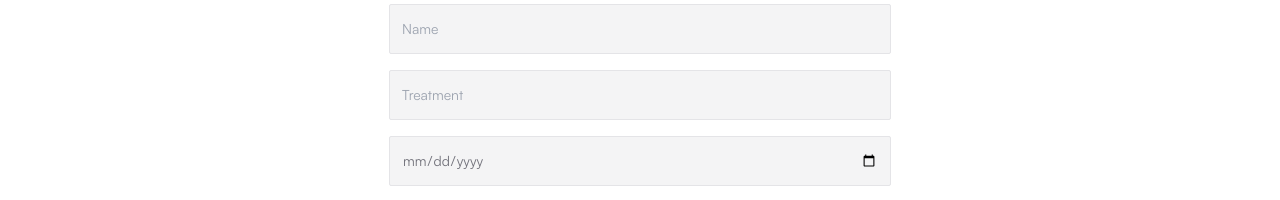
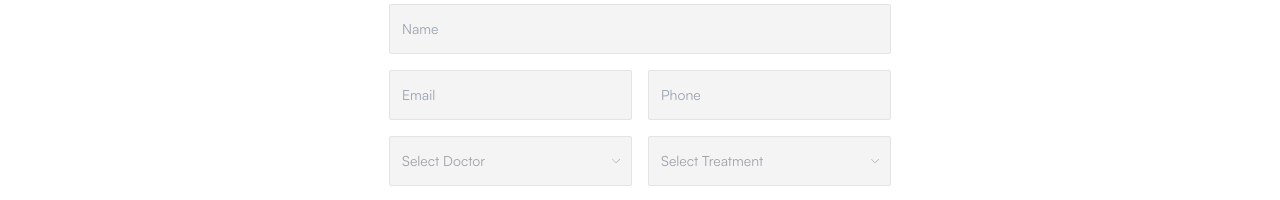
Before and after one commit to BoEain24/clinic_mc6, a React (Vite) app: page /booking in a window 1280 px wide. Shown: the part 581-781 px from the top of the page. Built offline with nearby package versions, Linux system fonts and the light colour scheme.

Commit message:
update UI in booking page

```diff
--- a/src/features/public/pages/Booking/components/BookingForm.jsx
+++ b/src/features/public/pages/Booking/components/BookingForm.jsx
@@ -1,4 +1,5 @@
 import React from "react";
+import { SlArrowDown } from "react-icons/sl";
 
 const BookingForm = () => {
   return (
@@ -9,22 +10,6 @@ const BookingForm = () => {
             className="h-[50px] border w-full px-3 py-2 rounded-sm text-sm border-zinc-200 bg-zinc-100 text-zinc-500 focus-ring-zinc-400 focus:border-zinc-400 "
             type="text"
             placeholder="Name"
-            required
-          />
-        </div>
-        <div>
-          <input
-            className="h-[50px] border w-full px-3 py-2 rounded-sm text-sm border-zinc-200 bg-zinc-100 text-zinc-500 focus-ring-zinc-400 focus:border-zinc-400 "
-            type="text"
-            placeholder="Treatment"
-            required
-          />
-        </div>
-        <div>
-          <input
-            className="h-[50px] border w-full px-3 py-2 rounded-sm text-sm border-zinc-200 bg-zinc-100 text-zinc-500 focus-ring-zinc-400 focus:border-zinc-400 "
-            type="date"
-            placeholder="Select Date"
             required
           />
         </div>
@@ -40,6 +25,33 @@ const BookingForm = () => {
             type="text"
             placeholder="Phone"
             required
+          />
+        </div>
+        <div className="flex items-center gap-4">
+          <div className="basis-6/12 relative">
+            <select className="h-[50px] appearance-none border w-full px-3 py-2 rounded-sm text-sm border-zinc-200 bg-zinc-100 text-zinc-400 focus-ring-zinc-400 focus:border-zinc-400 ">
+              <option defaultValue={""} disabled selected hidden>
+                Select Doctor
+              </option>
+            </select>
+            <SlArrowDown className="size-2 absolute top-1/2 right-3 -translate-y-1/2 pointer-events-none text-zinc-400" />
+          </div>
+
+          <div className="basis-6/12 relative">
+            <select className="h-[50px] appearance-none border w-full px-3 py-2 rounded-sm text-sm border-zinc-200 bg-zinc-100 text-zinc-400 focus-ring-zinc-400 focus:border-zinc-400 ">
+              <option defaultValue={""} disabled selected hidden>
+                Select Treatment
+              </option>
+            </select>
+            <SlArrowDown className="size-2 absolute top-1/2 right-3 -translate-y-1/2 pointer-events-none text-zinc-400" />
+          </div>
+        </div>
+        <div>
+          <input
+            type="date"
+            className="h-[50px] border w-full px-3 py-2 rounded-sm text-sm border-zinc-200 bg-zinc-100 text-zinc-400 focus-ring-zinc-400 focus:border-zinc-400"
+            required
+            placeholder="Select a date"
           />
         </div>
         <div>
```
